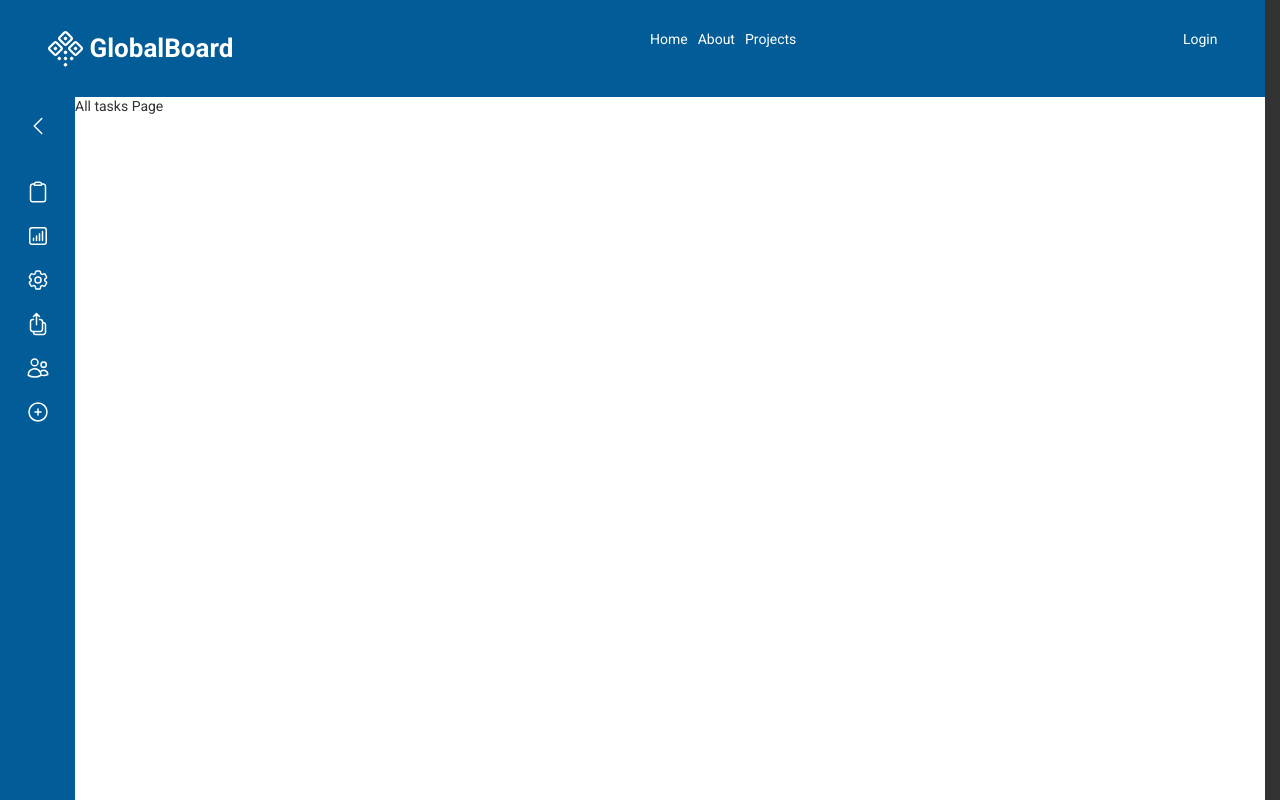
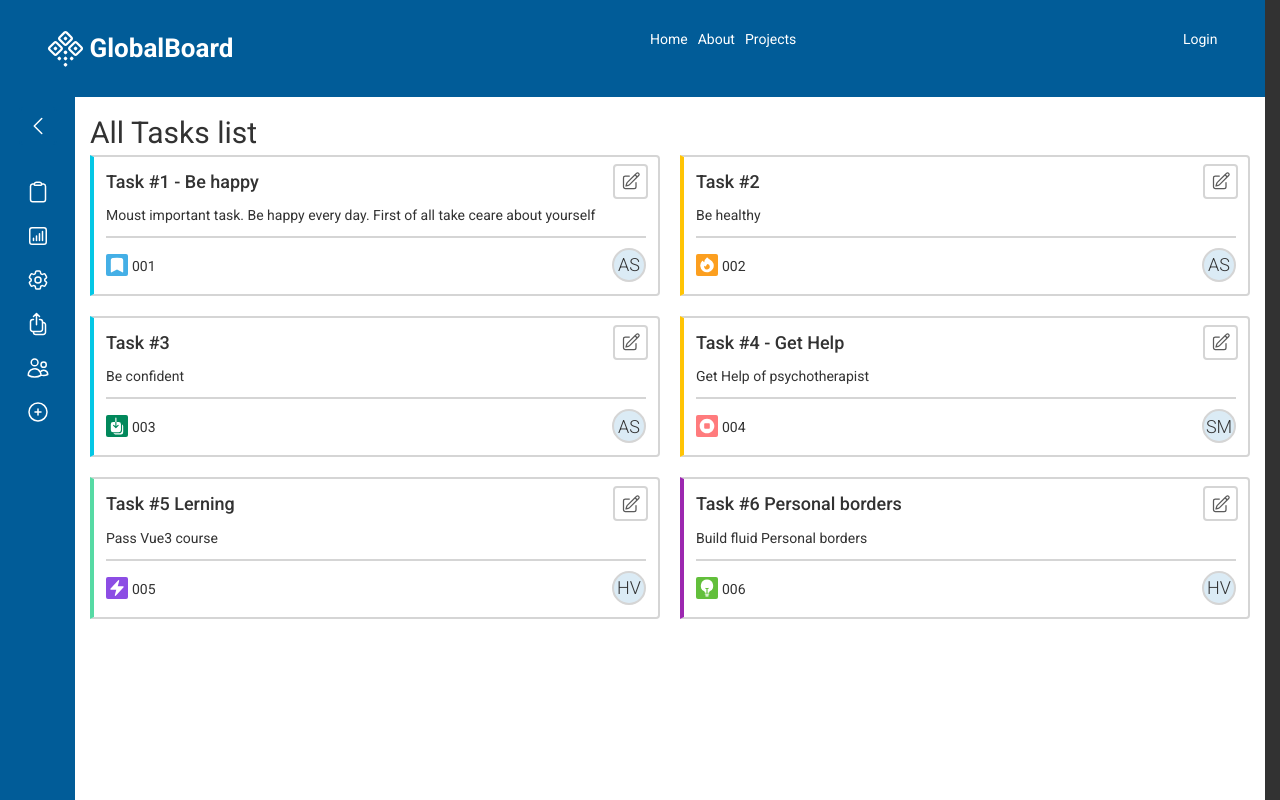
Before and after one commit to 0smir/vue-dashboard-demo, a Vue app: page /tasks in a window 1280 px wide. Shown: the top 800 px of the page. Built offline with nearby package versions, Linux system fonts and the light colour scheme; no server answers.

Commit message:
add main structure and styles of all tasks page

```diff
--- a/src/pages/AllTasksPage.vue
+++ b/src/pages/AllTasksPage.vue
@@ -1,13 +1,61 @@
 <template>
-  <div>
-    All tasks Page
+  <div class="container">
+    <h2 class="title">All Tasks list</h2>
+    <ul class="tasks-list__wrapper">
+      <li class="tasks-list__item" v-for="task in tasks">
+        <TaskItem :task="task" :key="task.id" />
+      </li>
+    </ul>
+
   </div>
 </template>
 
 <script>
+import TaskItem from '@/components/tasks/TaskItem.vue';
 export default {
-
+  components: {
+    TaskItem
+  },
+  data() {
+    return {
+      tasks: this.$store.getters['tasks/getTasksList']
+    }
+  },
+  methods: {
+    async loadTasks(params) {
+      try {
+        await this.$store.dispatch('tasks/loadTasks');
+      } catch (error) {
+        this.error = error.message || 'Smth went wrong!';
+      }
+    }
+  },
+  mounted() {
+    this.loadTasks();
+  }
 }
 </script>
 
-<style scoped></style>
+<style lang="scss" scoped>
+.tasks-list {
+  &__wrapper {
+    display: flex;
+    flex-wrap: wrap;
+    justify-content: space-between;
+    row-gap: 20px;
+    padding: 0;
+    list-style: none;
+  }
+
+  &__item {
+    display: flex;
+    flex-direction: column;
+    justify-content: stretch;
+    width: 100%;
+
+    @media (min-width: $sm) {
+      width: calc(50% - 10px);
+    }
+  }
+}
+</style>
```
